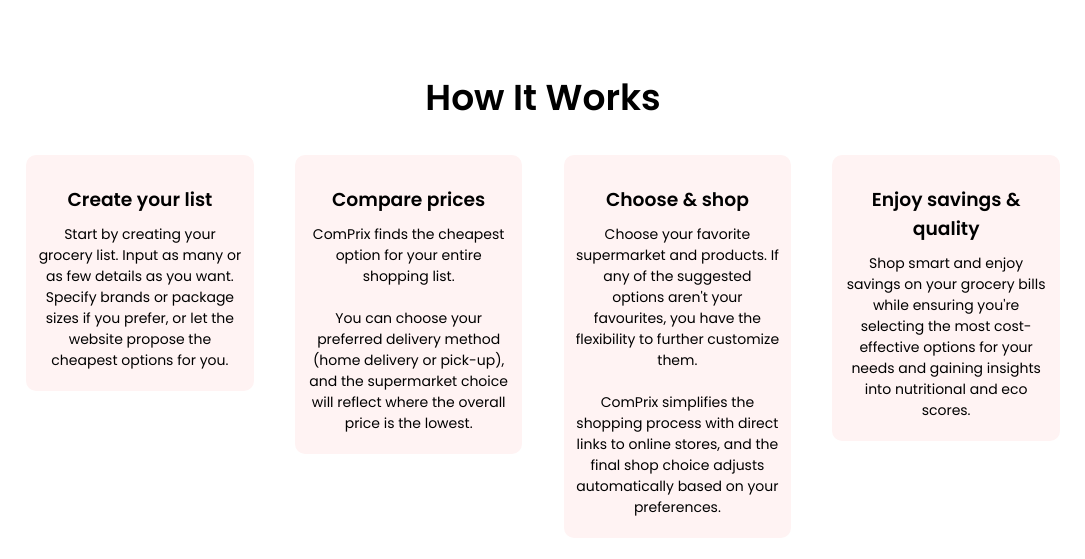
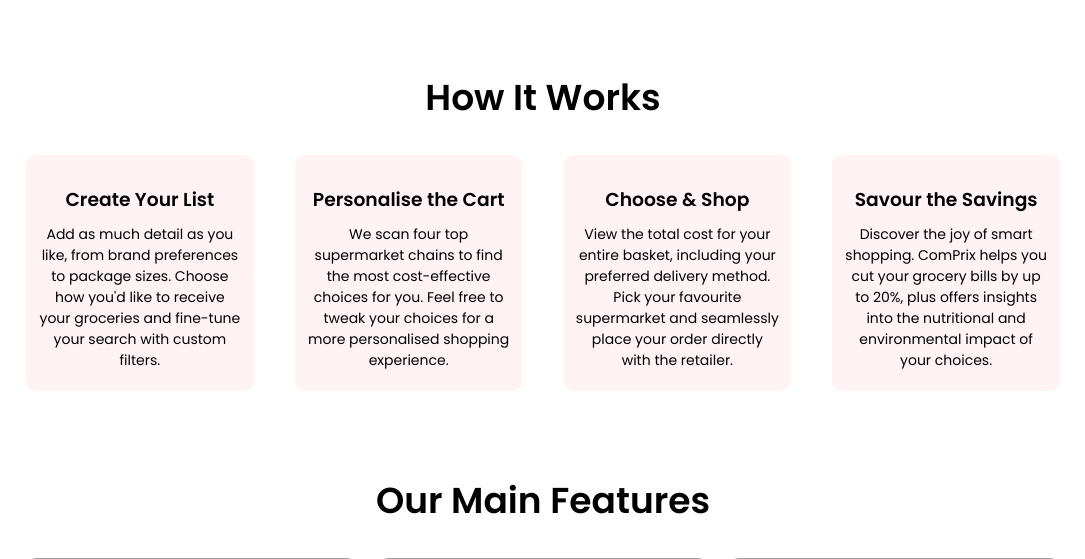
Before and after one commit to amp75011/mvp, a Flask app: page / in a window 1280 px wide. Shown: the part 800-1359 px from the top of the page, without its empty margins (97-1182 px from the left). Run offline with Flask 3, Linux system fonts and the light colour scheme; some libraries are stand-ins or nearby versions; grey boxes are pictures that could not be loaded.

Commit message:
Updated files and added new assets

```diff
--- a/templates/landing.html
+++ b/templates/landing.html
@@ -56,20 +56,20 @@
            <!---- <p>Lorem ipsum</p> -->
            <div class="row">
                 <div class="steps">
-                    <h3>Create your list</h3>
-                    <p>Start by creating your grocery list. Input as many or as few details as you want. Specify brands or package sizes if you prefer, or let the website propose the cheapest options for you.</p>
+                    <h3>Create Your List</h3>
+                    <p>Add as much detail as you like, from brand preferences to package sizes. Choose how you'd like to receive your groceries and fine-tune your search with custom filters.</p>
                 </div>
                 <div class="steps">
-                    <h3>Compare prices</h3>
-                    <p>ComPrix finds the cheapest option for your entire shopping list. <br><br> You can choose your preferred delivery method (home delivery or pick-up), and the supermarket choice will reflect where the overall price is the lowest.</p>
+                    <h3>Personalise the Cart</h3>
+                    <p>We scan four top supermarket chains to find the most cost-effective choices for you. Feel free to tweak your choices for a more personalised shopping experience.</p>
                 </div>
                 <div class="steps">
-                    <h3>Choose & shop</h3>
-                    <p>Choose your favorite supermarket and products. If any of the suggested options aren't your favourites, you have the flexibility to further customize them. <br><br> ComPrix simplifies the shopping process with direct links to online stores, and the final shop choice adjusts automatically based on your preferences.</p>
+                    <h3>Choose & Shop</h3>
+                    <p>View the total cost for your entire basket, including your preferred delivery method. Pick your favourite supermarket and seamlessly place your order directly with the retailer.</p>
                  </div>
                  <div class="steps">
-                    <h3>Enjoy savings & quality</h3>
-                    <p>Shop smart and enjoy savings on your grocery bills while ensuring you're selecting the most cost-effective options for your needs and gaining insights into nutritional and eco scores.</p>
+                    <h3>Savour the Savings</h3>
+                    <p>Discover the joy of smart shopping. ComPrix helps you cut your grocery bills by up to 20%, plus offers insights into the nutritional and environmental impact of your choices.</p>
                 </div>
            </div>
         </section>
```
